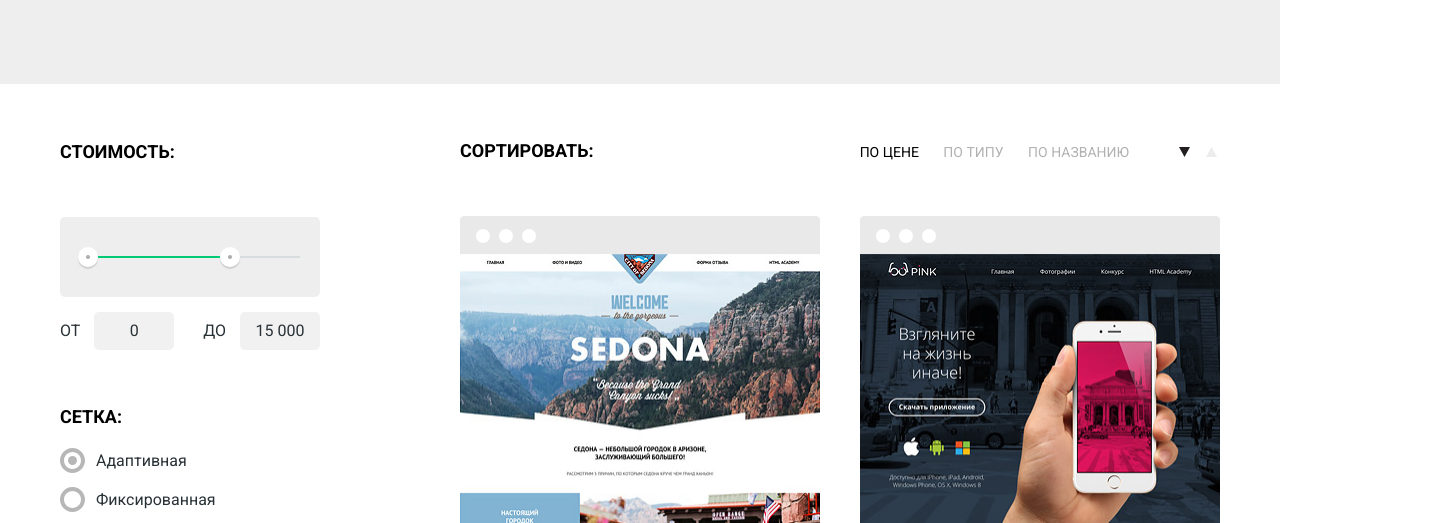
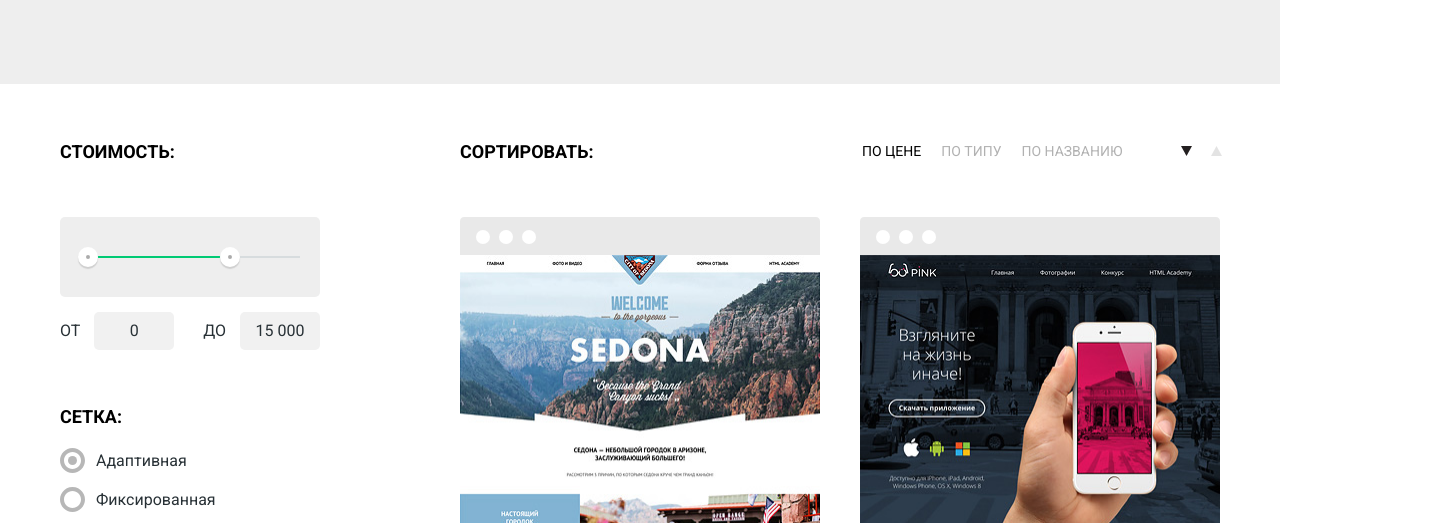
Before and after one commit to ArinaLikholet/666209-nerds, a plain HTML site: page catalog.html in a window 1280 px wide. Shown: the part 272-795 px from the top of the page, 1440 px wide, since content can reach past the window. Drawn offline with nearby package versions, Linux system fonts and the light colour scheme.

Commit message:
Изменения
исправила псевдоэлемент в nav, убрала псевдоэлемент из фильтра, шрифт в кнопки и фокус paginator

```diff
--- a/catalog.html
+++ b/catalog.html
@@ -132,14 +132,34 @@
         </form>
         <section class="presentation">
           <h2  class="visually-hidden">Список шаблонов</h2>
-          <p class="text-sorting">Сортировать:</p>
-          <p class="text-sorting">
-            <a class="text-sorting-link">По цене</a>
-            <a class="text-sorting-link" href="#">По типу</a>
-            <a class="text-sorting-link" href="#">По названию</a>
-            <a class="text-sorting-filters-1">По умолчанию</a>
-            <a class="text-sorting-filters-2">В обратном порядке</a>
-          </p>
+          <div class="text-filter">
+            <span>Сортировать:</span>
+            <div class="container-wrapper">
+              <ul class="text-sort by-feature">
+                <li class="text-sorting-item">
+                  <a class="text-sorting-link">По цене</a>
+                </li>
+                <li class="text-sorting-item">
+                  <a class="text-sorting-link" href="#" rel="nofollow">По типу</a>
+                </li>
+                <li class="text-sorting-item">
+                  <a class="text-sorting-link" href="#" rel="nofollow">По названию</a>
+                </li>
+              </ul>
+              <ul class="text-sort by-order">
+                <li class="text-sorting-item-down">
+                  <a class="active">
+                    <span class="visually-hidden">По умолчанию</span>
+                  </a>
+                </li>
+                <li class="text-sorting-up">
+                  <a href="#" rel="nofollow">
+                    <span class="visually-hidden">В обратном порядке</span>
+                 </a>
+                </li>
+              </ul>
+            </div>
+          </div>
           <ul class="presentation-list">
             <li class="presentation-item">
               <img src="img/sedona.jpg" width="360" height="574" alt="Информационный сайт для туристов Sedona">
@@ -228,7 +248,7 @@
         </div>
         <div class="container">
           <section class="contacts">
-            <h2>NERDS DESIGN STUDIO</h2>
+            <h3>NERDS DESIGN STUDIO</h3>
             <p class="contacts-text text-small">191186, Санкт-Петербург, ул. Б. Конюшенная, д. 19/8</p>
             <p class="contacts-text text-small">тел. +7 (812) 275-75-75</p>
             <a class="button contacts-button" href="#">Напишите нам</a>
--- a/css/style.css
+++ b/css/style.css
@@ -10,6 +10,15 @@ body {
   background-color: #ffffff;
 }
 
+a {
+  text-decoration: none;
+}
+
+img {
+  max-width: 100%;
+  height: auto;
+}
+
 .visually-hidden:not(:focus):not(:active),
 input[type="checkbox"].visually-hidden,
 input[type="radio"].visually-hidden {
@@ -70,12 +79,9 @@ input[type="radio"].visually-hidden {
 
 .main-navigation-link,
 .cart-navigation-link {
-  padding-bottom: 10px;
-
   font-weight: 500;
   font-size: 16px;
   line-height: 30px;
-  font-family: "Roboto", "Arial", sans-serif;
   color: black;
   text-transform: uppercase;
   text-decoration: none;
@@ -106,6 +112,7 @@ input[type="radio"].visually-hidden {
   display: block;
   width: 100%;
   height: 2px;
+  margin-bottom: -10px;
 
   background-color: #fb565a;
 }
@@ -267,6 +274,7 @@ input[type="radio"].visually-hidden {
   width: 200px;
   padding: 15px 0;
 
+  font: inherit;
   font-size: 16px;
   line-height: 18px;
   text-align: center;
@@ -556,6 +564,7 @@ input[type="radio"].visually-hidden {
   display: block;
   margin-top: 20px;
   padding: 0 30px;
+
   text-decoration: none;
 }
 
@@ -674,7 +683,7 @@ input[type="radio"].visually-hidden {
   margin-top: 60px;
 }
 
-.contacts h2 {
+.contacts h3 {
   margin: 0;
   margin-top: 48px;
   margin-bottom: 23px;
@@ -729,10 +738,10 @@ input[type="radio"].visually-hidden {
   width: 78px;
   height: 78px;
 
+  text-decoration: none;
+
   background-color: #e1e1e1;
-  border-radius: 50%;
-
-  text-decoration: none
+  border-radius: 50%;;
 }
 
 .footer-social-link:hover,
@@ -853,7 +862,7 @@ input[type="radio"].visually-hidden {
 }
 
 .bar {
-  width: 70%
+  width: 70%;
 }
 
 .filter-scroll-controls .toggle {
@@ -885,10 +894,10 @@ input[type="radio"].visually-hidden {
   margin-left: 10px;
   padding: 8px 10px;
 
+  font: inherit;
   font-weight: 400;
   font-size: 16px;
   line-height: 22px;
-  font-family: "Roboto", "Arial", sans-serif;
   text-align: center;
   color: #283136;
 
@@ -1063,6 +1072,124 @@ input[type="radio"].visually-hidden {
   background-color: #d5d5d5;
   outline: none;
   box-shadow: inset 0 3px 0 rgba(0, 1, 1, 0.1);
+}
+
+.container-wrapper {
+  display: -webkit-box;
+  display: -ms-flexbox;
+  display: flex;
+  flex-basis: 360px;
+  justify-content: space-between;
+  align-items: baseline;
+
+  -webkit-box-align: baseline;
+  -webkit-box-pack: justify;
+  -ms-flex-align: baseline;
+  -ms-flex-pack: justify;
+  -ms-flex-preferred-size: 360px;
+}
+
+.text-sort {
+  display: -webkit-box;
+  display: -ms-flexbox;
+  display: flex;
+  margin: 0;
+  padding: 0;
+
+  list-style: none;
+}
+
+.text-filter {
+  display: -webkit-box;
+  display: -ms-flexbox;
+  display: flex;
+  justify-content: space-between;
+  width: 762px;
+  min-height: 55px;
+  margin: 0;
+  margin-bottom: 20px;
+  padding: 0;
+
+  -webkit-box-pack: justify;
+  -ms-flex-pack: justify;;
+}
+
+.text-filter span {
+  font-weight: 700;
+  font-size: 18px;
+  line-height: 30px;
+  color: #000000;
+  text-transform: uppercase;
+}
+
+.text-filter span {
+  margin: 0;
+  margin-top: -5px;
+  margin-right: 0;
+  padding: 0;
+}
+
+.by-feature a {
+  font-weight: 400;
+  font-size: 14px;
+  line-height: 18px;
+  color: #000000;
+  text-transform: uppercase;
+}
+
+.text-sorting-item {
+  padding-right: 20px;
+}
+
+.text-sorting-link[href] {
+  opacity: 0.3;
+}
+
+.text-sorting-link[href]:hover,
+.text-sorting-link[href]:focus {
+  opacity: 0.6;
+}
+
+.text-sorting-link[href]:active {
+  opacity: 1;
+}
+
+.text-sorting-link:not([href]) {
+  font-weight: 200;
+  font-size: 14px;
+  line-height: 18px;
+  color: #000000;
+  text-decoration: none;
+}
+
+.by-order a {
+  display: -webkit-box;
+  display: -ms-flexbox;
+  display: flex;
+  width: 11px;
+  height: 10px;
+  margin-left: 19px;
+
+  opacity: 0.3;
+}
+
+.text-sorting-item-down a {
+  background-image: url("../img/svg-nerds/icon-down-dir.svg");
+  background-repeat: no-repeat;
+  opacity: 1;
+}
+
+.text-sorting-up a {
+  background-image: url("../img/svg-nerds/icon-up-dir-hover.svg");
+  background-repeat: no-repeat;
+}
+
+.text-sorting-up a:hover,
+.text-sorting-up a:focus {
+  opacity: 0.6;
+}
+.text-sorting-up a:active {
+  opacity: 1;
 }
 
 .presentation {
@@ -1133,7 +1260,6 @@ input[type="radio"].visually-hidden {
 
 .projects-item {
   color: black;
-
   text-decoration: none;
 }
 
@@ -1153,117 +1279,6 @@ input[type="radio"].visually-hidden {
 
   background-color: #d7373b;
   box-shadow: inset 0 3px 0 rgba(0, 1, 1, 0.1);
-}
-
-.text-sorting {
-  display: inline-block;
-  margin: 0;
-  margin-bottom: 55px;
-
-  font-weight: 700;
-  font-size: 18px;
-  line-height: 18px;
-  text-transform: uppercase;
-}
-
-.text-sorting-link[href] {
-  padding-right: 20px;
-
-  font-weight: 200;
-  font-size: 14px;
-  line-height: 18px;
-  color: #000000;
-  text-decoration: none;
-
-  opacity: 0.3;
-}
-
-.text-sorting-link:nth-child(1) {
-  margin-left: 262px;
-}
-
-.text-sorting-link[href]:hover {
-  opacity: 0.6;
-}
-
-.text-sorting-link[href]:focus {
-  opacity: 1;
-}
-
-.text-sorting-link:not([href]) {
-  padding-right: 20px;
-
-  font-weight: 200;
-  font-size: 14px;
-  line-height: 18px;
-  color: #000000;
-  text-decoration: none;
-}
-
-.text-sorting-filters-1,
-.text-sorting-filters-2 {
-  position: relative;
-
-  display: inline-block;
-  width: 11px;
-  height: 10px;
-  margin-top: 5px;
-  overflow: hidden;
-
-  vertical-align: top;
-  text-indent: -9999px;
-}
-
-.text-sorting-filters-1 {
-  padding-right: 25px;
-}
-
-.text-sorting-filters-2 {
-  padding-right: 12px;
-}
-
-.text-sorting-filters-1::before {
-  content: "";
-  position: absolute;
-  top: 0;
-  right: 0;
-
-  width: 11px;
-  height: 10px;
-
-  background-image: url("../img/svg-nerds/icon-down-dir.svg");
-  background-repeat: no-repeat;
-  background-position: 0 0;
-  cursor: pointer;
-}
-
-.text-sorting-filters-1:hover::before {
-  opacity: 1;
-}
-
-.text-sorting-filters-2::before {
-  content: "";
-  position: absolute;
-  top: 0;
-  right: 0;
-
-  width: 11px;
-  height: 10px;
-
-  background-image: url("../img/svg-nerds/icon-up-dir-hover.svg");
-  background-repeat: no-repeat;
-  background-position: 0 0;
-  cursor: pointer;
-  opacity: 0.2;
-}
-
-.text-sorting-filters-2:hover::before,
-.text-sorting-filters-2:focus::before {
-  opacity: 1;
-}
-
-.text-sorting-filters-2:active::before {
-  background-image: url("../img/svg-nerds/icon-up-dir.svg");
 }
 
 .item-info {
@@ -1339,8 +1354,8 @@ input[type="radio"].visually-hidden {
   border-radius: 3px;
 }
 
-.pagination-item a:hover
-.pagination-item a:focus  {
+.pagination-item a:hover,
+.pagination-item a:focus {
   background-color: #dfdfdf;
 }
 
--- a/js/popup.js
+++ b/js/popup.js
@@ -2,17 +2,17 @@ var contact = document.querySelector(".contacts-button");
 var popup = document.querySelector(".modal-write-us");
 var close = document.querySelector(".modal-close");
 
-  contact.addEventListener("click", function (evt) {
+contact.addEventListener("click", function(evt) {
   evt.preventDefault();
   popup.classList.add("modal-show");
 });
 
-close.addEventListener("click", function (evt) {
+close.addEventListener("click", function(evt) {
   evt.preventDefault();
   popup.classList.remove("modal-show");
 });
 
-   window.addEventListener("keydown", function (evt) {
+window.addEventListener("keydown", function(evt) {
   if (evt.keyCode === 27) {
     if (popup.classList.contains("modal-show")) {
       popup.classList.remove("modal-show");
```
Also changed, not shown: index.html (+1 -2 lines), .csscomb.json (added). Lines whose indentation alone changed are shown as unchanged.
